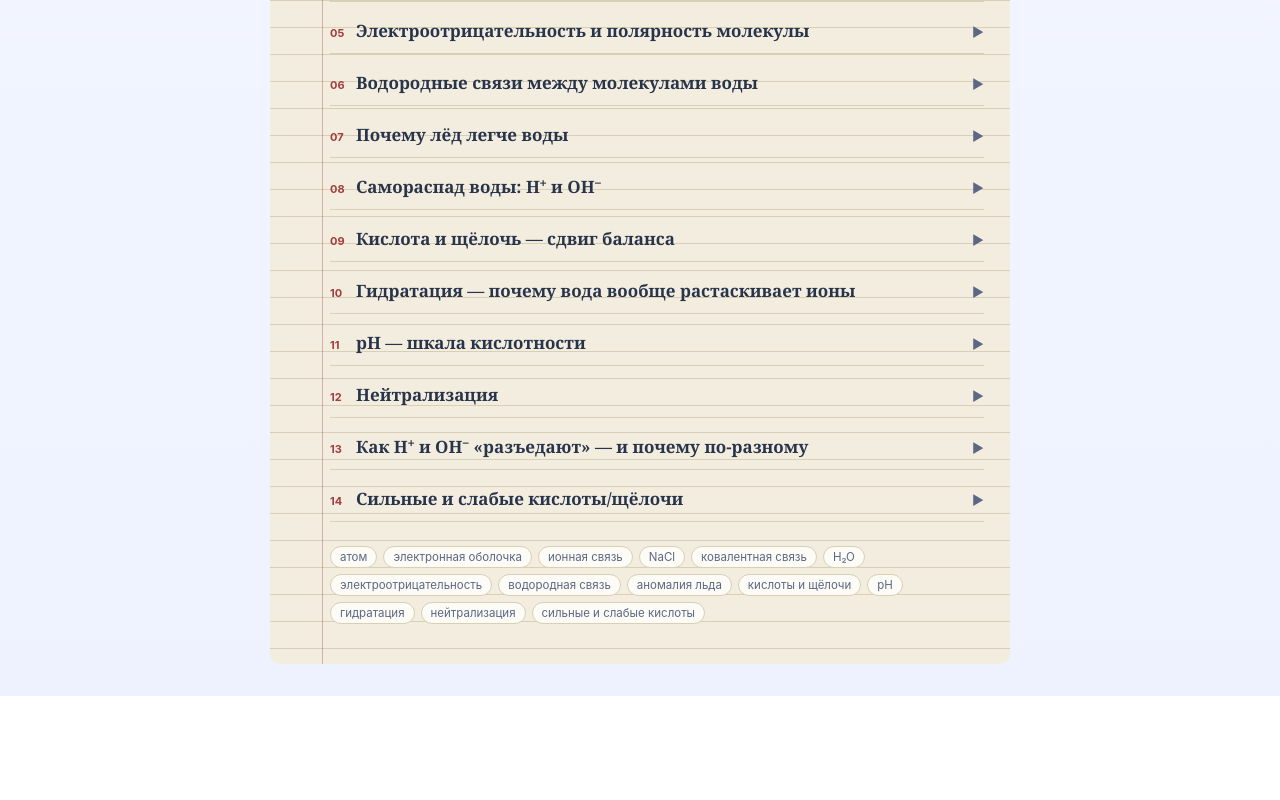
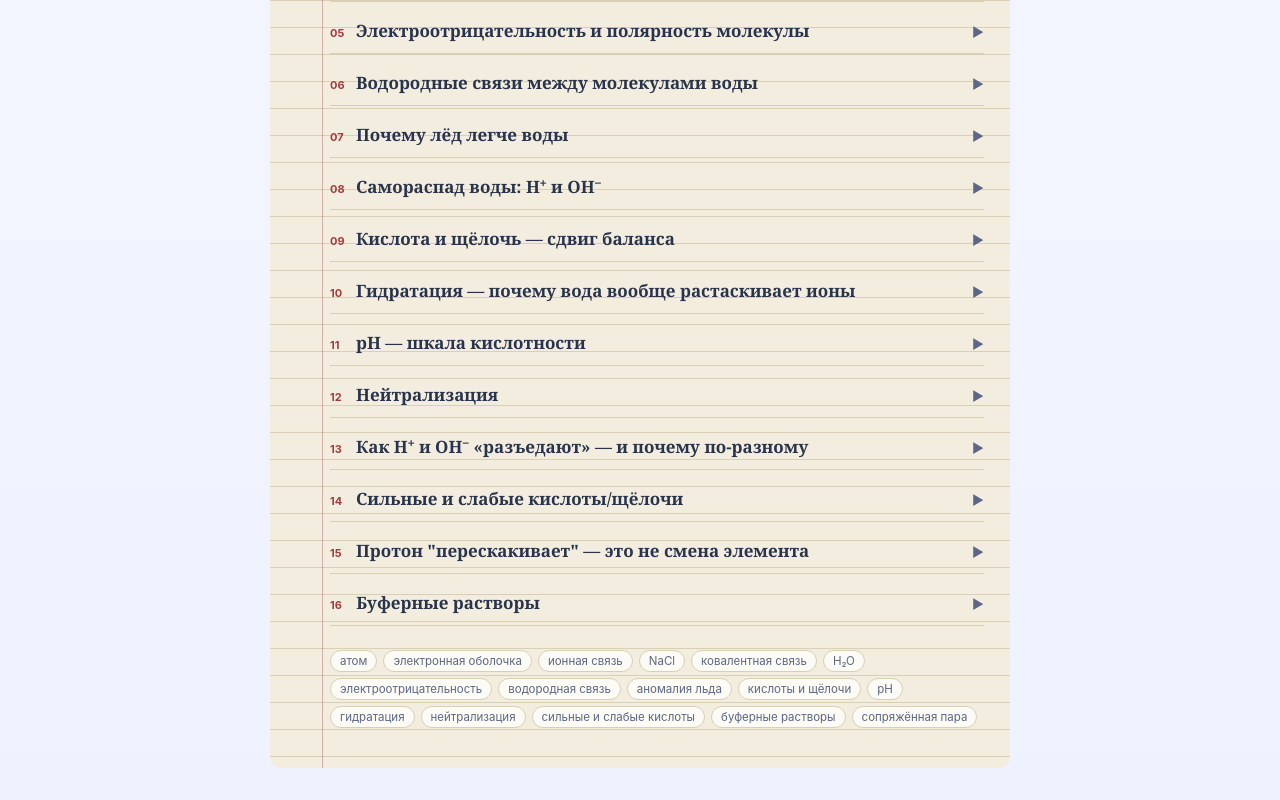
Before and after one commit to MikyViz/moosebroLab, a Vue app: page /chemistry in a window 1280 px wide. Shown: the part 951-1751 px from the top of the page. Before the commit the page ends 1647 px from the top, so only its background shows below. Built offline with nearby package versions, Linux system fonts and the light colour scheme.

Commit message:
буферные растворы

```diff
--- a/src/data/chemistryConspectData.ts
+++ b/src/data/chemistryConspectData.ts
@@ -117,6 +117,24 @@ export const chemistryConspectSections: ConspectSection[] = [
       <div class="chem1-callout">Сила ≠ концентрация. Сила — какой процент вещества распался на ионы. Концентрация — сколько вещества вообще растворили. Разбавленная сильная кислота может ощущаться мягче неразбавленной слабой — но по механизму сильная кислота всё равно распадается почти полностью.</div>
     `,
   },
+  {
+    title: 'Протон "перескакивает" — это не смена элемента',
+    body: `
+      <p>Атом водорода в молекуле воды — это, по сути, всего один протон (ядро) + один электрон. Когда говорят, что H⁺ «перепрыгивает» с одной молекулы воды на другую — рвётся одна связь O–H и тут же образуется новая O–H у <b>другого</b> кислорода.</p>
+      <div class="chem1-callout">Ядро кислорода (8 протонов) при этом не трогается вообще — меняется только то, к какому кислороду «приклеен» отдельный водород. Элемент определяется числом протонов именно в собственном ядре атома, а это меняется только в ядерных реакциях, не в химии.</div>
+    `,
+  },
+  {
+    title: 'Буферные растворы',
+    body: `
+      <p>Буфер — раствор, который сопротивляется изменению pH. Состоит из <b>пары</b>: слабая кислота + её сопряжённое основание (то, что остаётся после отдачи протона).</p>
+      <div class="chem1-example">CH₃COOH ⇌ CH₃COO⁻ + H⁺</div>
+      <p>Если добавили лишние H⁺ (кислоту) — CH₃COO⁻ их поглощает, связывая обратно в CH₃COOH. Если добавили лишние OH⁻ (щёлочь) — CH₃COOH отдаёт H⁺ на нейтрализацию. В обе стороны есть «запас прочности».</p>
+      <div class="chem1-callout">Оба компонента буфера — это одна и та же сопряжённая пара в равновесии, а не два конкурирующих вещества. Они постоянно превращаются друг в друга туда-сюда, но не «схлопываются» полностью, потому что их силы (отдать протон / забрать протон) сопоставимы — как перетягивание каната без победителя.</div>
+      <p>Главный буфер крови: <b>H₂CO₃ ⇌ HCO₃⁻ + H⁺</b> — держит pH крови в узком диапазоне 7.35–7.45, критичном для работы ферментов.</p>
+      <div class="chem1-redflag">Пара сильная кислота / её остаток буфер не создаёт: остаток (например Cl⁻ от HCl) практически не хочет забирать протон обратно — равновесия, которое можно было бы использовать, там нет.</div>
+    `,
+  },
 ]
 
 export const chemistryConspectTags = [
@@ -134,4 +152,6 @@ export const chemistryConspectTags = [
   'гидратация',
   'нейтрализация',
   'сильные и слабые кислоты',
+  'буферные растворы',
+  'сопряжённая пара',
 ]
```
